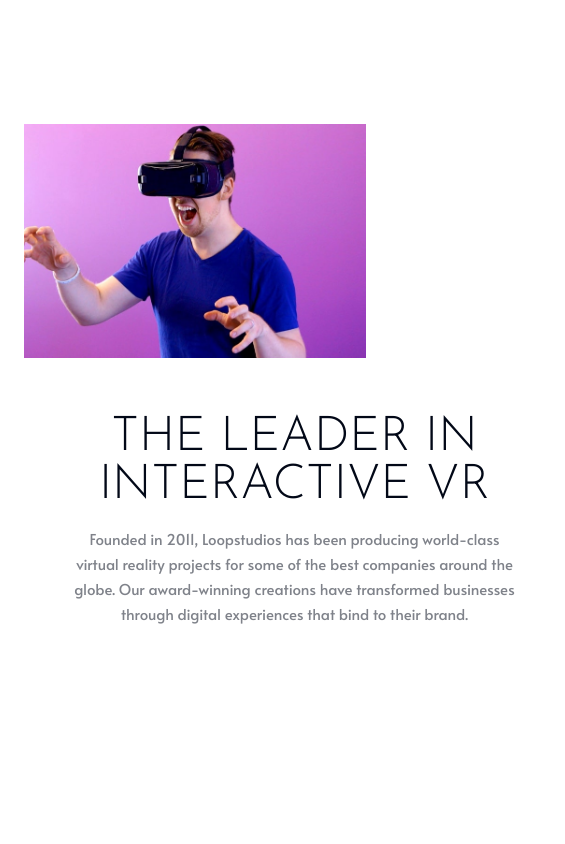
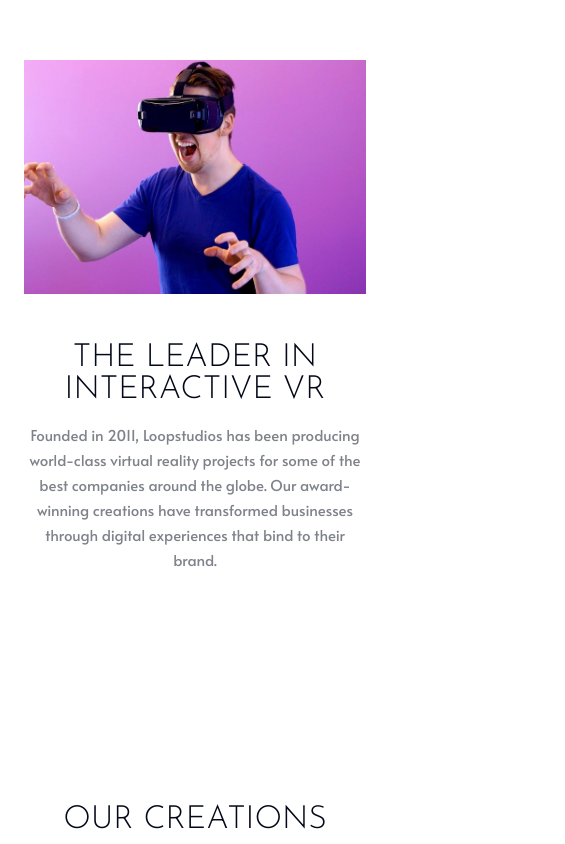
Before and after one commit to robcrock/loopstudios-landing-page, a Next.js app: page / in a window 390 px wide. Shown: the part 880-1724 px from the top of the page, 565 px wide, since content can reach past the window. Built offline with nearby package versions, Linux system fonts and the light colour scheme.

Commit message:
'Update layout spacing in InteractiveVRSection and CreationGallery components.'

```diff
--- a/src/app/page.tsx
+++ b/src/app/page.tsx
@@ -100,20 +100,21 @@
 
 const InteractiveVRSection = () => {
   return (
-    <div className="container mx-auto max-w-[1110px]">
-      <section className="relative mt-40 px-6 md:px-0">
+    <div className="container mx-auto max-w-[1110px] px-6 md:px-0">
+      <section className="relative mt-24 md:mt-40">
         <Image
           src="/images/desktop/image-interactive.jpg"
           alt="Interactive"
           width={731}
           height={500}
+          className="w-full"
         />
-        <div className="bottom-0 right-0 flex h-[317px] w-[541px] bg-white px-6 md:absolute">
-          <div className="mx-6 mt-14 flex h-full w-full flex-col content-center gap-4 md:mx-0 md:ml-24 md:mt-24 md:gap-6">
-            <h2 className="font-josefin text-center text-[48px] font-light uppercase leading-[48px] md:text-left">
+        <div className="bg-white md:absolute md:bottom-0 md:right-0 md:h-[317px] md:w-[541px]">
+          <div className="flex flex-col content-center gap-4 py-12 text-center md:ml-24 md:mt-24 md:gap-6 md:px-6 md:py-0 md:text-left">
+            <h2 className="font-josefin text-[32px] font-light uppercase leading-[32px] md:text-[48px] md:leading-[48px]">
               THE LEADER IN INTERACTIVE VR
             </h2>
-            <p className="font-regular font-alata text-center text-[15px] leading-[25px] opacity-50 md:text-left">
+            <p className="font-regular font-alata text-[15px] leading-[25px] opacity-50">
               Founded in 2011, Loopstudios has been producing world-class
               virtual reality projects for some of the best companies around the
               globe. Our award-winning creations have transformed businesses
@@ -128,9 +129,9 @@
 
 const CreationGallery = () => {
   return (
-    <section className="container mx-auto mt-[184px] flex max-w-[1110px] flex-col content-center gap-20">
+    <section className="container mx-auto mt-[184px] flex max-w-[1110px] flex-col content-center gap-12 md:gap-20">
       <div className="flex w-full items-end justify-between">
-        <h2 className="font-josefin mx-auto text-[48px] font-light uppercase leading-[48px] md:mx-0">
+        <h2 className="font-josefin mx-auto text-[32px] font-light uppercase leading-[32px] md:mx-0 md:text-[48px] md:leading-[48px]">
           OUR CREATIONS
         </h2>
         <button className="font-regular hover:bg-fem-black border-fem-black bg-fem-white transition-text hidden h-10 w-[157px] border text-[15px] uppercase leading-[25px] tracking-[5px] text-black transition-colors duration-300 hover:text-white md:block">
```
